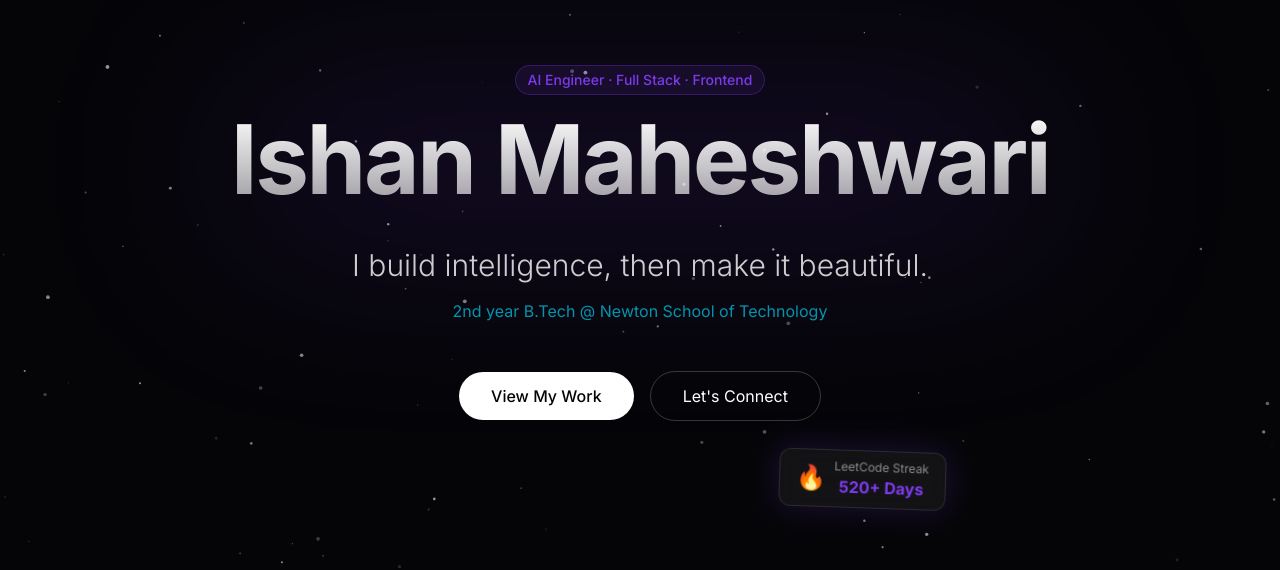
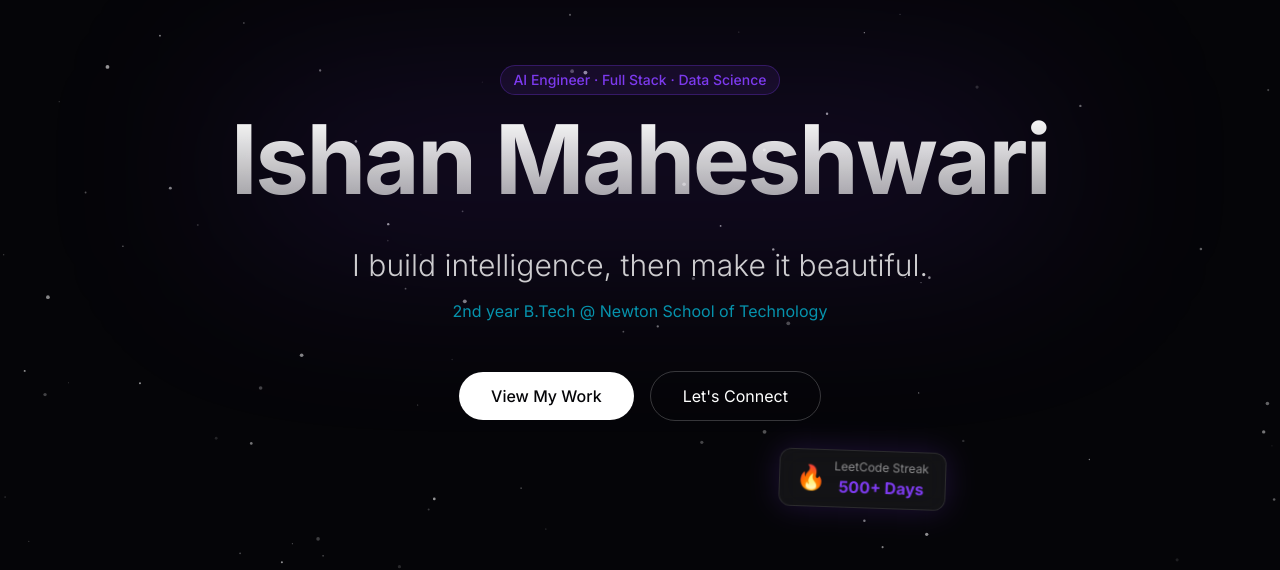
Before and after one commit to IshanMaheshwari-777/Portfolio, a Next.js app: page / in a window 1280 px wide. Shown: the part 197-767 px from the top of the page. Built offline with nearby package versions, Linux system fonts and the light colour scheme.

Commit message:
small ui change in hero sec

```diff
--- a/src/components/sections/Hero.tsx
+++ b/src/components/sections/Hero.tsx
@@ -12,7 +12,7 @@ export default function Hero() {
           transition={{ duration: 0.8, delay: 0.2 }}
           className="mb-4 inline-flex items-center space-x-2 px-3 py-1 rounded-full border border-accent1/30 bg-accent1/10 text-accent1 text-sm font-medium"
         >
-          <span>AI Engineer · Full Stack · Frontend</span>
+          <span>AI Engineer · Full Stack · Data Science</span>
         </motion.div>
 
         <motion.div
@@ -77,7 +77,7 @@ export default function Hero() {
             <span className="text-2xl">🔥</span>
             <div>
               <p className="text-xs text-white/50">LeetCode Streak</p>
-              <p className="font-bold text-accent1">520+ Days</p>
+              <p className="font-bold text-accent1">500+ Days</p>
             </div>
           </div>
         </motion.div>
```
